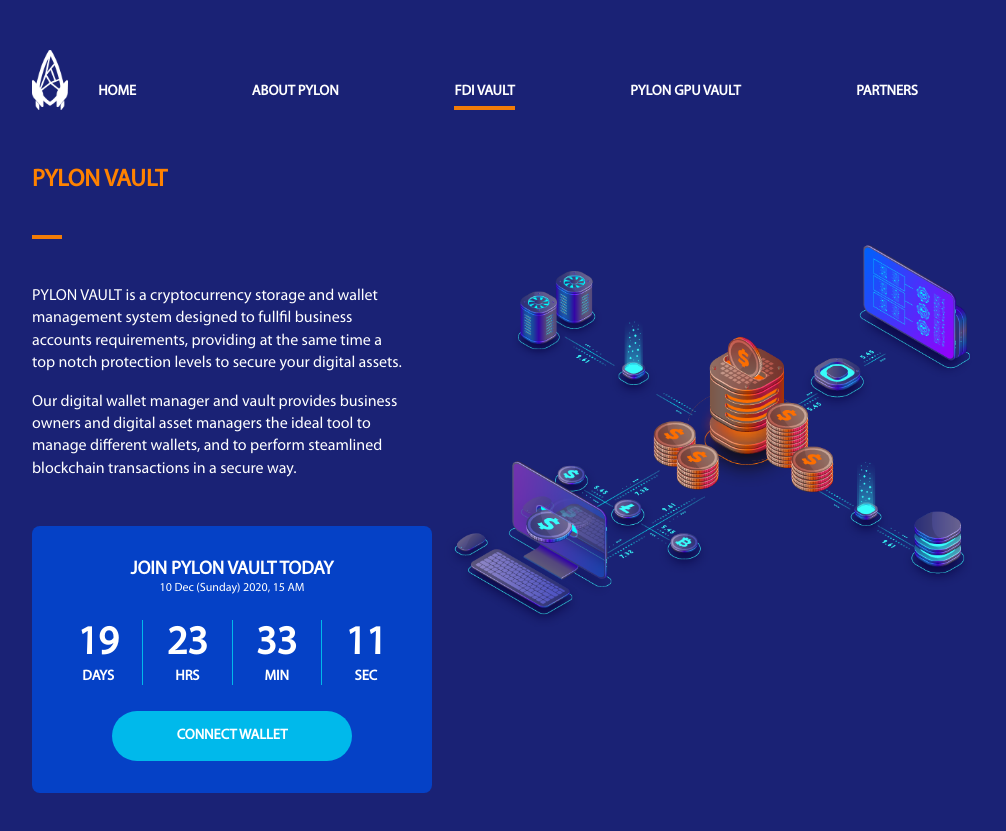
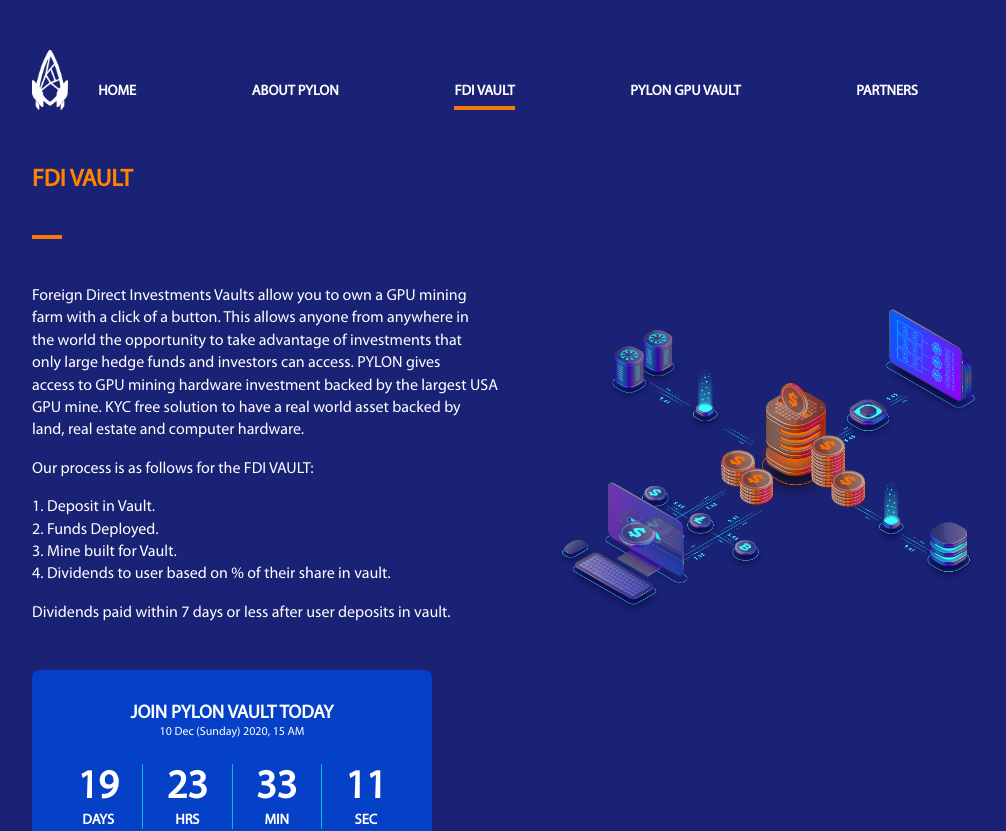
Before and after one commit to fsdev59/pylon_finance_new_ui, a React (Create React App) app: page /staging/fdi-vault in a window 1280 px wide. Shown: the top 831 px of the page, without its empty margins (160-1166 px from the left). Built offline with nearby package versions, Linux system fonts and the light colour scheme; no server answers; what javascript-time-ago would draw is missing.

Commit message:
change vault page text

```diff
--- a/src/containers/FDIVault/index.jsx
+++ b/src/containers/FDIVault/index.jsx
@@ -13,22 +13,32 @@
     <>
       <div className="root fdi-valut-container">
         <div className="content-2">
-          <TextBlock title="PYLON VAULT" color="orange">
+          <TextBlock title="FDI VAULT" color="orange">
             <p>
-              PYLON VAULT is a cryptocurrency storage and wallet
+              Foreign Direct Investments Vaults allow you to own a GPU mining
               <br />
-              management system designed to fullfil business
+              farm with a click of a button. This allows anyone from anywhere in
               <br />
-              accounts requirements, providing at the same time a <br />
-              top notch protection levels to secure your digital assets.
+              the world the opportunity to take advantage of investments that
+              <br />
+              only large hedge funds and investors can access. PYLON gives
+              <br />
+              access to GPU mining hardware investment backed by the largest USA
+              <br />
+              GPU mine. KYC free solution to have a real world asset backed by
+              <br />
+              land, real estate and computer hardware.
+            </p>
+            <p>Our process is as follows for the FDI VAULT:</p>
+            <p>
+              1. Deposit in Vault. <br />
+              2. Funds Deployed. <br />
+              3. Mine built for Vault.
+              <br />
+              4. Dividends to user based on % of their share in vault.{" "}
             </p>
             <p>
-              Our digital wallet manager and vault provides business
-              <br />
-              owners and digital asset managers the ideal tool to
-              <br />
-              manage different wallets, and to perform steamlined <br />
-              blockchain transactions in a secure way.
+              Dividends paid within 7 days or less after user deposits in vault.
             </p>
           </TextBlock>
           <div className="section mine-open">
--- a/src/containers/FDIVault/styles.scss
+++ b/src/containers/FDIVault/styles.scss
@@ -23,7 +23,7 @@
     background: url("../../assets/images/vault-image.png");
     background-position: right 30%;
     background-repeat: no-repeat;
-    background-size: 50%;
+    background-size: 40%;
 
     @media screen and (max-width: 768px) {
       padding-left: 30px;
--- a/src/containers/PYLONVault/index.jsx
+++ b/src/containers/PYLONVault/index.jsx
@@ -16,25 +16,26 @@
           <Farm data={PYLON_VAULT} type="PYLON" />
         </div>
         <div className="content-2">
-          <TextBlock title="PYLON VAULT" color="orange">
+          <TextBlock title="PYLON GPU VAULT" color="orange">
             <p>
-              PYLON VAULT is a cryptocurrency storage and wallet
+              The promise. The journey. The company you take with you. The first
               <br />
-              management system designed to fullfil business
+              real world Tether. This is what defines PYLON. PYLON GPU VAULT is
               <br />
-              accounts requirements, providing at the same time a <br />
-              top notch protection levels to secure your digital assets.
-            </p>
-            <p>
-              Our digital wallet manager and vault provides business
+              now here, seeded with $1,000,000 raised to dividend to users.
               <br />
-              owners and digital asset managers the ideal tool to
+              Rewards begin immediately upon stake and APY is updated every 7
               <br />
-              manage different wallets, and to perform steamlined <br />
-              blockchain transactions in a secure way.
+              days at ETH current price along with current hashrate
+              <br />
+              difficulties. You may choose to stake PYLON only as well as enjoy
+              <br />
+              fees generated with trades by staking the PYLON/ETH Uniswap LP
+              <br />
+              token in addition to your mining income. Long Live the Reaper!
             </p>
           </TextBlock>
-          <div className="section mine-open">
+          {/* <div className="section mine-open">
             <h3>JOIN PYLON VAULT TODAY</h3>
             <span>10 Dec (Sunday) 2020, 15 AM</span>
             <div className="date">
@@ -59,7 +60,7 @@
               </div>
             </div>
             <Button color="cyan" caption="CONNECT WALLET" size="lg" />
-          </div>
+          </div> */}
         </div>
       </div>
     </>
--- a/src/containers/PYLONVault/styles.scss
+++ b/src/containers/PYLONVault/styles.scss
@@ -23,7 +23,7 @@
     background: url("../../assets/images/vault-image.png");
     background-position: right 30%;
     background-repeat: no-repeat;
-    background-size: 50%;
+    background-size: 40%;
 
     @media screen and (max-width: 768px) {
       padding-left: 30px;
```
